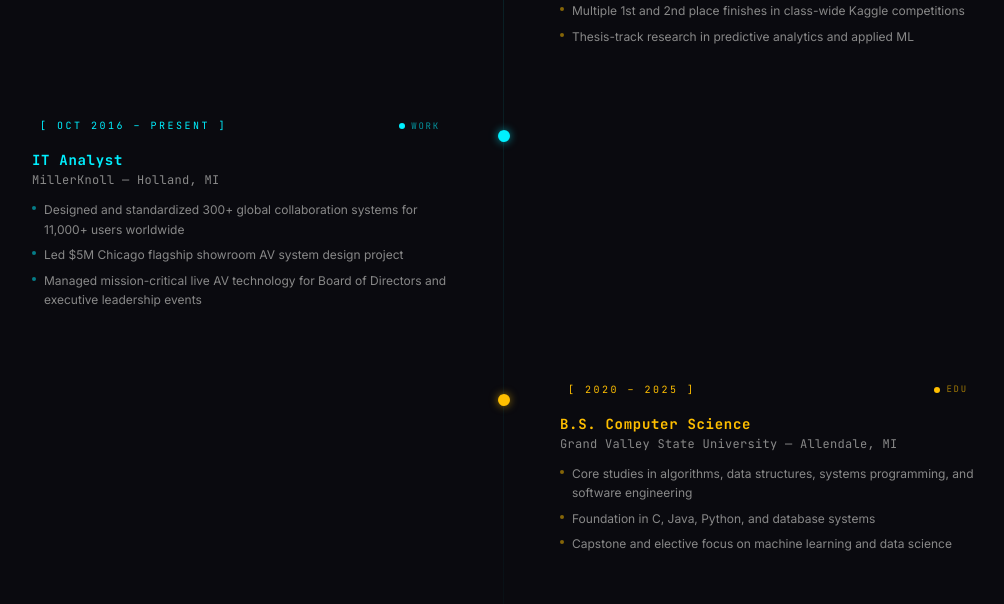
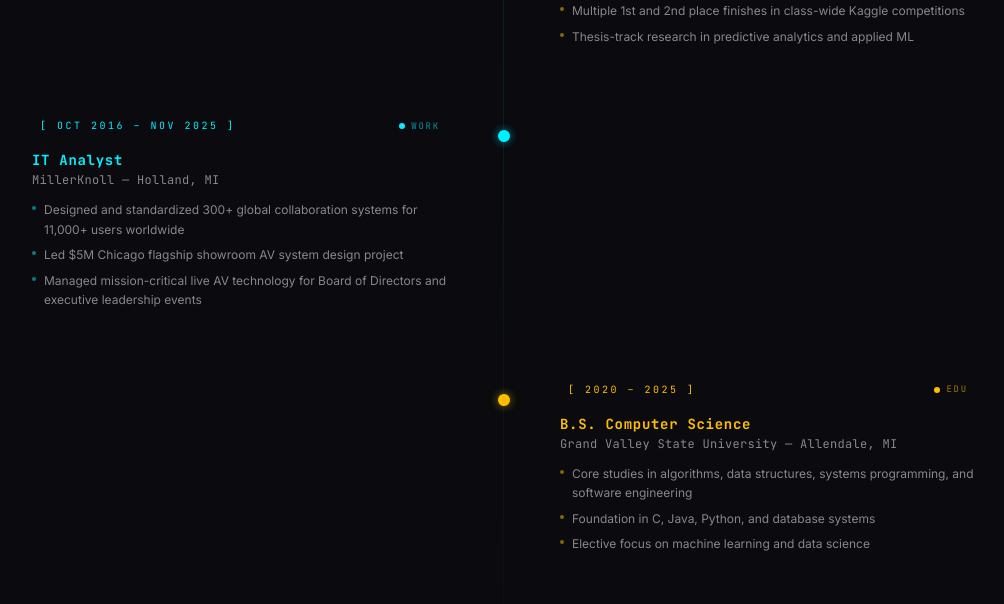
Before and after one commit to steadows/portfolio-v2, a Next.js app: page /about in a window 1280 px wide. Shown: the part 2080-2684 px from the top of the page, without its empty margins (136-1140 px from the left). Built offline with nearby package versions, Linux system fonts and the light colour scheme.

Commit message:
fixed date in timeline

```diff
--- a/src/data/about.ts
+++ b/src/data/about.ts
@@ -101,7 +101,7 @@ export const timeline: TimelineEntry[] = [
     role: "IT Analyst",
     company: "MillerKnoll",
     location: "Holland, MI",
-    period: "Oct 2016 – Present",
+    period: "Oct 2016 – Nov 2025",
     order: 3,
     type: "work",
     accentColor: "cyan",
@@ -123,7 +123,7 @@ export const timeline: TimelineEntry[] = [
     highlights: [
       "Core studies in algorithms, data structures, systems programming, and software engineering",
       "Foundation in C, Java, Python, and database systems",
-      "Capstone and elective focus on machine learning and data science",
+      "Elective focus on machine learning and data science",
     ],
   },
   {
```
